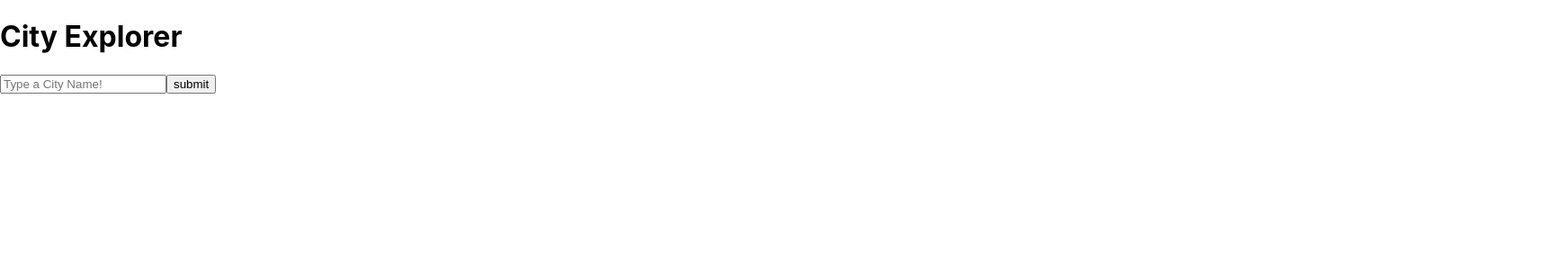
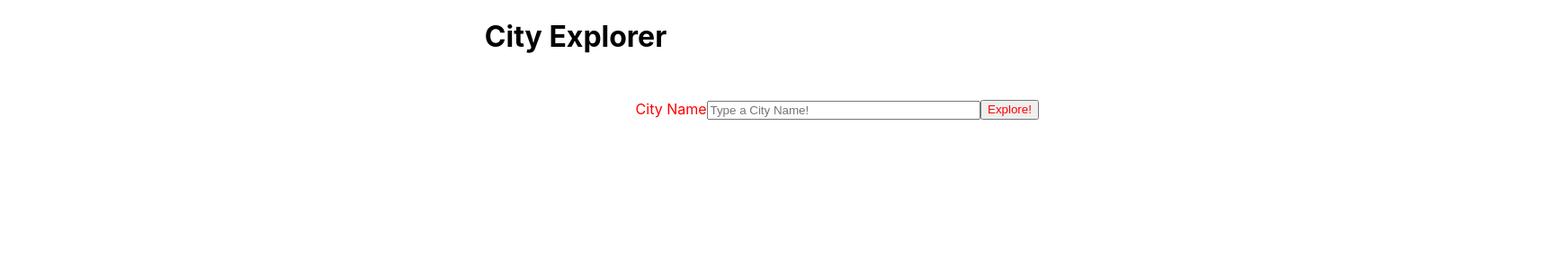
Before and after one commit to majedalswaeer/city-explorer, a React (Create React App) app: page / in a window 1280 px wide. Shown: the top 300 px of the page at 90% size, 1731 px wide, since content can reach past the window. Built offline with nearby package versions, Linux system fonts and the light colour scheme.

Commit message:
finished

```diff
--- a/src/App.css
+++ b/src/App.css
@@ -1,38 +1,34 @@
-.App {
+
+
+h1{
   text-align: center;
 }
 
-.App-logo {
-  height: 40vmin;
-  pointer-events: none;
+form{
+  color: red;
+  margin: 5ch ;
+  display: flex;
+  width: 80%;
+  padding-left: 65ch;
 }
 
-@media (prefers-reduced-motion: no-preference) {
-  .App-logo {
-    animation: App-logo-spin infinite 20s linear;
-  }
+
+#formtext{
+  width: 40ch;
 }
 
-.App-header {
-  background-color: #282c34;
-  min-height: 100vh;
-  display: flex;
-  flex-direction: column;
-  align-items: center;
-  justify-content: center;
-  font-size: calc(10px + 2vmin);
-  color: white;
+button{
+  color: red;
 }
 
-.App-link {
-  color: #61dafb;
+p {
+  font-family: sans-serif;
+  display: flex;
+  flex-direction: row;
+
 }
 
-@keyframes App-logo-spin {
-  from {
-    transform: rotate(0deg);
-  }
-  to {
-    transform: rotate(360deg);
-  }
+img{
+  width: 50%;
+  padding-left: 50ch;
 }
--- a/src/App.js
+++ b/src/App.js
@@ -1,5 +1,10 @@
 import React from 'react'
 import axios from 'axios';
+import Form from 'react-bootstrap/Form'
+import Button from 'react-bootstrap/Button';
+import ListGroup from 'react-bootstrap/ListGroup';
+import Image from 'react-bootstrap/Image';
+import './App.css'
 
 // import Form from 'react-bootstrap/Form'
 
@@ -9,47 +14,57 @@ class App extends React.Component {
     this.state = {
       citydata: {},
       dataforcoun: '',
-      showList:false,
-      searchCity:'',
+      showList: false,
+      searchCity: '',
+      mapUrlll: ``,
     }
   }
 
 
   getlocation = async (e) => {
-
-
     e.preventDefault();
-
 
     await this.setState({
       dataforcoun: e.target.cityy.value
     })
     let url = `https://eu1.locationiq.com/v1/search.php?key=${process.env.REACT_APP_LOCATIONIQ_KEY}&q=${this.state.dataforcoun}&format=json`;
 
-    // send the endpoint to the third party API USING AXIOS
     let sendData = await axios.get(url);
 
     await this.setState({
       citydata: sendData.data[0],
-      showList:true,
+      showList: true,
 
     })
   }
 
 
   render() {
-    return(
-      <div>
-        <h1>City Explorer</h1>
-        <form onSubmit={this.getlocation}>
-          <input on type='text' name='cityy' placeholder='Type a City Name!'/>
-          <button>submit</button>
-        </form>
-        {this.state.showList &&  <ul>
-          <li>City Name:{this.state.citydata.display_name}</li>
-          <li>Lat:{this.state.citydata.lat}</li>
-          <li>Lon:{this.state.citydata.lon}</li>
-        </ul>}
+    return (
+      <div className='cont'>
+        <>
+          <h1>City Explorer</h1>
+          <div className='form'>
+          <Form onSubmit={this.getlocation}>
+          <Form.Group className="mb-3" controlId="formtext">
+            <Form.Label>City Name</Form.Label>
+            <Form.Control name='cityy' placeholder="Type a City Name!" />
+            </Form.Group>
+            <Button type='submit'>Explore!</Button>
+          </Form>
+          </div>
+
+
+          {this.state.showList &&(<p> <ListGroup style={{paddingLeft:'50ch',display: 'flex',marginInline:'10ch',color:'red', justifyContent:'space-evenly'}} >
+            <ListGroup.Item style={{padding:'2ch'}}  variant="info">City Name:{this.state.citydata.display_name}</ListGroup.Item>
+            <ListGroup.Item style={{padding:'2ch'}} variant="info">Lat:{this.state.citydata.lat}</ListGroup.Item>
+            <ListGroup.Item style={{padding:'2ch'}} variant="info">Lon:{this.state.citydata.lon}</ListGroup.Item>
+          </ListGroup> </p>)}
+          {this.state.showList  && ( <div className='img'> <Image
+              src={`https://maps.locationiq.com/v3/staticmap?key=${process.env.REACT_APP_LOCATIONIQ_KEY}&center=${this.state.citydata.lat},${this.state.citydata.lon}&zoom=18`}
+              rounded
+            /></div>)}
+        </>
       </div>
     )
   }
--- a/src/index.js
+++ b/src/index.js
@@ -3,6 +3,7 @@ import ReactDOM from "react-dom";
 import "./index.css";
 import App from "./App";
 import reportWebVitals from "./reportWebVitals";
+import './App'
 
 ReactDOM.render(
   <React.StrictMode>
```
